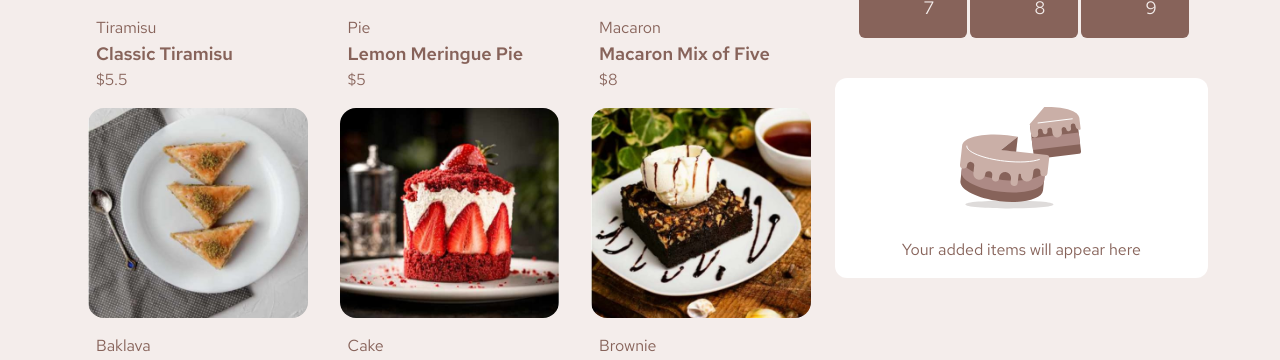
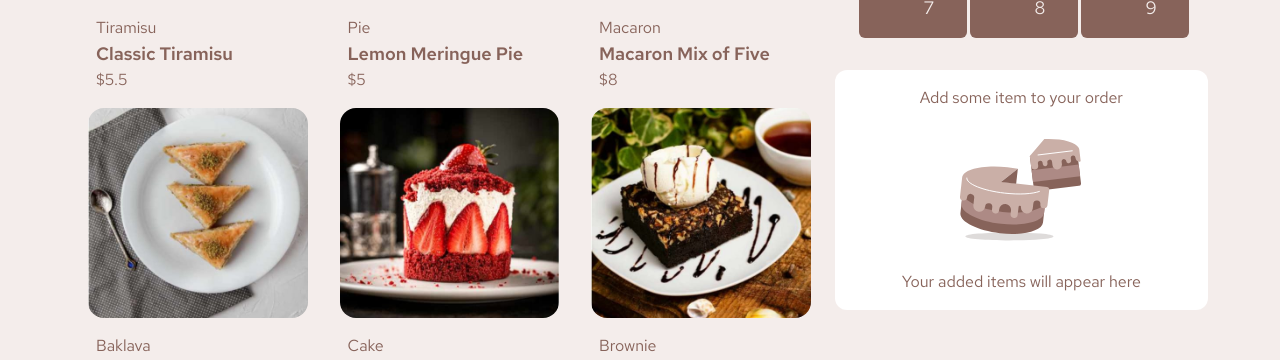
Before and after one commit to ShurGith/platos-menu-2, a React (Vite) app: page / in a window 1280 px wide. Shown: the part 362-722 px from the top of the page. Built offline with nearby package versions, Linux system fonts and the light colour scheme; some icons are missing.

Commit message:
A empezar Modales

```diff
--- a/package.json
+++ b/package.json
@@ -14,6 +14,7 @@
     "@heroicons/react": "^2.2.0",
     "@tailwindcss/vite": "^4.1.6",
     "headlessui": "^0.0.0",
+    "lodash": "^4.17.21",
     "react": "^19.1.0",
     "react-dom": "^19.1.0",
     "react-router-dom": "^7.6.0",
--- a/src/compontes/CardsContainer.jsx
+++ b/src/compontes/CardsContainer.jsx
@@ -5,12 +5,10 @@ import TablesSelect from "./TablesSelect";
 
 import { useProduct } from "../context/ProductoContext";
 import { useOrderContext } from "../context/OrderContext";
-import { useTablesContext } from "../context/TablesContext";
 import ModalOrderConfirm from "./modals/ModalOrderConfirm";
 
 function CardsContainer() {
-    const { counter, orderCart, modalOption} = useOrderContext();
-    const { tableActual } = useTablesContext();
+    const {  orderCart, modalOption } = useOrderContext();
     const { data } = useProduct();
     const pendingOrders = orderCart.length;
 
@@ -19,12 +17,12 @@ function CardsContainer() {
         document.getElementById('table'+mesa).click()
     };
 
-
    const salida = data.sort((a, b) => a.name.localeCompare(b.name, 'en', { sensitivity: 'base' }));
     const mesas = [...new Set(orderCart.map(order => order.table))].sort();
 
     return (
-        <div className="w-full  flex flex-col-reverse  lg:grid lg:grid-cols-6 gap-2 px-2 lg:px-18 py-6 relative overflow-hidden">
+
+        <div className="w-full flex flex-col-reverse lg:grid lg:grid-cols-6 gap-2 px-2 lg:px-18 py-6 overflow-hidden relative">
                <ModalOrder />
              {/*   <ModalDeleteConfirm /> */}
                <ModalOrderConfirm option={modalOption} />
@@ -50,26 +48,11 @@ function CardsContainer() {
                 </div>
             </div>
 
-            <div className="lg:col-span-2 mt-8 h-fit gap-4 flex flex-col">
+            <div className="lg:col-span-2  mt-8 h-fit gap-4 flex flex-col relative">
                 <div className="flex flex-col gap-4 lg:px-6 px-2 py-4">
                     <TablesSelect />
                 </div>
-                <div className="lg:min-w-1/4  bg-white h-fit rounded-xl py-4 ">
-                    {tableActual && counter > 0 &&
-                        <>
-                            <h2 className="text-xl border-b border-rosado-10 ml-6 text-rojo font-siete mb14 ">
-                                Table #: {tableActual}
-                                <span className="text-base font-cinco ml-2">Order Summary</span>
-                            </h2>
-
-                            <h3 className="ml-18 mt-2 mb-2 text-rojo text-cinco">
-                                Total quantity <span className="font-siete">
-                                    ({counter})</span></h3>
-                        </>
-                    }
-
                     <Ordered />
-                </div>
             </div>
         </div>
     )
--- a/src/compontes/Ordered.jsx
+++ b/src/compontes/Ordered.jsx
@@ -1,14 +1,101 @@
+import isEqual from 'lodash/isEqual';
 import { useOrderContext } from "../context/OrderContext";
+import { useTablesContext } from "../context/TablesContext";
+import { useState } from 'react';
 
 function Ordered() {
-    const { actualOrder, hayData, totalPay, setOpenModal, removeThisItem } = useOrderContext();
+    const { actualOrder, hayData, totalPay, setOpenModal, removeThisItem, counter,
+        setActualOrder, addOrUpdateOrder, deleteOrder, setModalOption, setOpenOrderConfirm, orderCart } = useOrderContext();
+    const { setTableActual, tableActual } = useTablesContext();
+
     //Ordenar los items pedidos por nombre
     const data = actualOrder.sort((a, b) => a.name.localeCompare(b.name, 'es', { sensitivity: 'base' }))
 
+    const [newOrder, setNewOrder] = useState(false);
+
+
+
+    function makeOrder() { //Resetea los botones
+        addOrUpdateOrder(tableActual, actualOrder)
+        setActualOrder([])
+        setTableActual(null)
+        setOpenOrderConfirm(true)
+        setModalOption('confirm')
+    }
+
+    function goBack() {
+        document.querySelectorAll('[data-type="table"]').forEach((elemento) => {
+            elemento.classList.remove('border-2', 'bg-rosado-90', 'border-rosado-30', 'border-2')
+        })
+        setTableActual(null);
+    }
+
+    function cancelOrder() {
+        setActualOrder([]);
+        setTableActual(null);
+        deleteOrder(tableActual)
+    }
+
+    const isNewOrder = () => {
+        return orderCart.find(order => order.table === tableActual) ? false : true;
+    }
+
+    const isOrder = () => {
+        const findTable = orderCart.find(order => order.table === tableActual)?.item;
+        return isEqual(findTable, actualOrder);
+    }
+
+
+    function consolea() {
+        console.clear()
+        //console.log("seleccionable:", seleccionable)
+        console.log("tableActual: ", tableActual)
+        console.log("orderCart: ", orderCart)
+        console.log("actualOrder: ", actualOrder)
+        console.log("Buscamos mesa actual: ", orderCart.find(order => order.table === tableActual));
+        console.log("actualOrder: ", actualOrder)
+        console.log("Finding mesa actual: ", orderCart.find(order => order.table === tableActual)?.item);
+    }
+
     return (
-        <div className="flex flex-col gap-4 w-full text-main lg:px-6">
+        <>
+        <div className={`${hayData ? 'lg:absolute lg:top-2 lg:right-0' : ''} w-full bg-white h-fit rounded-xl py-4 relative`}>
+            {tableActual && counter > 0 &&
+                <>
+                    <h2 className="text-xl border-b border-rosado-10 ml-6 text-rojo font-siete mb14 ">
+                        Table #: {tableActual}
+                        <span className="text-base font-cinco ml-2">Order Summary</span>
+                    </h2>
+
+                    <h3 className="ml-18 mt-2 mb-2 text-rojo text-cinco">
+                        Total quantity <span className="font-siete">
+                            ({counter})</span></h3>
+                </>
+            }
             {hayData &&
                 <div className="flex flex-col gap-4 w-full px-6 lg:p-2">
+                    <div id="order-action" className=" flex-col items-center gap-2 mt-2">
+                            <>
+                                {actualOrder.length > 0 &&
+                                    <h2 className="text-2xl font-bold text-center"
+                                        onClick={() => consolea()}>Make Action</h2>
+                                }
+                                <div className="grid grid-cols-3 justify-center gap-2 w-full">
+                                    <button
+                                        onClick={() => makeOrder()}
+                                    className={`${isOrder() ? 'opacity-20 cursor-not-allowed' : 'cursor-pointer'} bg-verde px-4 py-2 rounded-md text-rosado-10`}>
+                                        {isNewOrder() ? 'Make Order' : 'Update Order'}
+                                    </button>
+                                    <button
+                                        onClick={() => goBack()}
+                                        className='bg-blue-400 cursor-pointer px-4 py-2 rounded-md text-rosado-10'>Go Back</button>
+                                    <button
+                                        onClick={() => (actualOrder.length <= 0 ? null : cancelOrder())}
+                                        className={`${actualOrder.length <= 0 ? 'opacity-20 cursor-not-allowed' : 'cursor-pointer'} bg-rojo px-4 py-2 rounded-md text-rosado-10`}>Remove Order</button>
+                                </div>
+                            </>
+                    </div>
+
                     {data.map((item) => (
                         <div key={item.name} className="flex w-full flex-col font-cuatro border-b text-sm border-rosado-10 py-2">
                             <p className="font-siete">{item.name}</p>
@@ -27,25 +114,27 @@ function Ordered() {
                     ))}
                     <div className="flex items-center justify-between  mt-10 text-rosado-90">
                         <h4 className="ont-cuatro text-sm">Order total</h4>
-                        <h4 className= "font-siete text-2xl text-center"> ${totalPay}</h4>
+                        <h4 className="font-siete text-2xl text-center"> ${totalPay}</h4>
                     </div>
                     <div className="flex items-center justify-center gap-2 mt-10 text-rosado-50 bg-rosado-10 p-2 rounded">
                         <img src="/assets/images/icon-carbon-neutral.svg" alt="" />
-                        <h4 className= "font-cuatro text-sm text-center"> This is a <span className="font-siete text-xs">carbon-neutral</span> delivery</h4>
+                        <h4 className="font-cuatro text-sm text-center"> This is a <span className="font-siete text-xs">carbon-neutral</span> delivery</h4>
                     </div>
                     <button
                         onClick={() => setOpenModal(true)}
-                    className="cursor-pointer bg-rojo text-rosado-10 py-2 rounded-full">CheckOut Order</button>
+                        className={`${isNewOrder() ? 'opacity-20 cursor-not-allowed' : 'cursor-pointer'} bg-rojo text-rosado-10 py-2 rounded-full`}>CheckOut Order</button>
                 </div>
             }
 
             {!hayData &&
                 <div className="flex flex-col items-center gap-4">
+                    <h6>Add some item to your order</h6>
                     <img src="/assets/images/illustration-empty-cart.svg" alt="" />
-                    <h1>Your added items will appear here</h1>
+                    <h6>Your added items will appear here</h6>
+                </div>}
+
         </div>
-            }
-        </div>
+        </>
     )
 }
 
--- a/src/compontes/TablesSelect.jsx
+++ b/src/compontes/TablesSelect.jsx
@@ -1,68 +1,35 @@
 import { useOrderContext } from "../context/OrderContext";
 import { useTablesContext } from "../context/TablesContext";
 import { Icon } from '@iconify-icon/react';
+import isEqual from 'lodash/isEqual';
+function TablesSelect() {
+    const { tables, setTableActual, tableActual} = useTablesContext();
+    const { orderCart, actualOrder } = useOrderContext();
 
-function TablesSelect() {
-    const { tables, setTableActual, tableActual, seleccionable, setSeleccionable } = useTablesContext();
-    const { setActualOrder, orderCart, actualOrder, addOrUpdateOrder, deleteOrder, setModalOption,setOpenOrderConfirm } = useOrderContext();
-
-    function comumAction(desactivar = false) {
+    function comumAction(table) {
         document.querySelectorAll('[data-type="table"]').forEach((elemento) => {
-            if (desactivar) {
-                elemento.classList.add('border-2', 'bg-rosado-90', 'border-rosado-30', 'border-2', 'opacity-20', 'cursor-not-allowed')
-                elemento.classList.remove('cursor-pointer', "bg-rosado-50")
-            }else{
-                elemento.classList.remove('border-2', 'bg-rosado-90', 'border-rosado-30', 'border-2', 'opacity-20', 'cursor-not-allowed')
-                elemento.classList.add('cursor-pointer', "bg-rosado-50")
-            }
+             elemento.classList.remove('border-2', 'bg-rosado-90', 'border-rosado-30', 'border-2')
         });
+        document.getElementById('table' + table).classList.add('border-2', 'bg-rosado-90', 'border-rosado-30', 'border-2')
     }
 
-    function makeOrder() { //Resetea los botones
-        comumAction();
-        addOrUpdateOrder(tableActual, actualOrder)
-        setSeleccionable(true)
-        setActualOrder([])
-        setTableActual(null)
-        setOpenOrderConfirm(true)
-        setModalOption('confirm')
+    const clickfather = (mesa) => {
+        document.getElementById('table' + mesa).click()
     }
 
-    function goBack() {
-        comumAction();
-        setSeleccionable(true)
-        setTableActual(null);
+    function handleTable(table) { //Activacion de la mesa
+        comumAction(table);
+        setTableActual(table);
     }
 
-    function cancelOrder() {//Resetea los botones y elimina el pedido de la mesa actual
-        setActualOrder([]);
-        setSeleccionable(true)
-        setTableActual(null);
-        makeOrder() //Resetea los botones
-        deleteOrder(tableActual)
-    }
-
-    function handleTable(clickado, table) { //Activacion de la mesa
-        if (!seleccionable) return
-        comumAction(true);
-        //if (Number(clickado.id )=== table.id) {
-            clickado.classList.remove('bg-rosado-50', 'opacity-20')
-            clickado.classList.add('border-2', 'bg-rosado-90', 'border-rosado-30', 'border-2')
-       // }
-        setSeleccionable(false)
-        setTableActual(table);
-            console.log(clickado);
-            console.log(table);
-    }
-    const clickfather = (mesa)=>{
-        document.getElementById('table'+mesa).click()
-    }
     function consolea() {
         console.clear()
-        console.log("seleccionable:", seleccionable)
         console.log("tableActual: ", tableActual)
         console.log("orderCart: ", orderCart)
         console.log("actualOrder: ", actualOrder)
+        const mesaActual = orderCart.find(order => order.table === tableActual)?.item;
+        console.log("Mesa actual: ", mesaActual);
+        console.log("Mesa comparadas: ", isEqual(mesaActual, actualOrder));
     }
 
     return (
@@ -74,12 +41,12 @@ function TablesSelect() {
                 <div className=" grid max-w-2xl grid-cols-3 gap-2">
                     {tables.map((table) => (
                         <button key={table.id}
-                                id={`table${table.id}`}
-                                data-type="table"
+                            id={`table${table.id}`}
+                            data-type="table"
                             className={`relative text-lg gap-2 flex items-center px-8 py-4 w-fit rounded-md cursor-pointer bg-rosado-50 text-rosado-10`}
-                            onClick={(e) => handleTable(e.target, table.id)}>
+                            onClick={() => handleTable(table.id)}>
                             <Icon icon="ic:sharp-table-restaurant" width="24" height="24"
-                            onClick={()=>{clickfather(table.id)}}
+                                onClick={() => { clickfather(table.id) }}
                             />
                             # {table.id}
                         </button>
@@ -87,28 +54,6 @@ function TablesSelect() {
                 </div>
             </div>
 
-            <div id="order-action" className=" flex-col items-center gap-2 mt-2">
-                {!seleccionable &&
-                <>
-                {actualOrder.length > 0 &&
-                <h2 className="text-2xl font-bold text-center">Make Action</h2>
-                }
-                {actualOrder.length <= 0 && <h2 className="text-2xl font-bold text-center">
-                    Add some item to your order or GoBack
-                </h2>}
-                <div className="flex justify-center gap-2 w-full">
-                    <button
-                        onClick={() => (actualOrder.length <= 0 ? null : makeOrder())}
-                        className={`${actualOrder.length === 0 ? 'opacity-20 cursor-not-allowed' : 'cursor-pointer'} bg-verde  px-4 py-2 rounded-md text-rosado-10`}>Make Order</button>
-                    <button
-                        onClick={() => goBack()}
-                        className='bg-blue-400 cursor-pointer px-4 py-2 rounded-md text-rosado-10'>Go Back</button>
-                    <button
-                        onClick={() => (actualOrder.length <= 0 ? null : cancelOrder())}
-                        className={`${actualOrder.length <= 0 ? 'opacity-20 cursor-not-allowed' : 'cursor-pointer'} bg-rojo px-4 py-2 rounded-md text-rosado-10`}>Remove Order</button>
-                </div>
-                </>}
-            </div>
         </div>
     )
 }
--- a/src/context/OrderContext.jsx
+++ b/src/context/OrderContext.jsx
@@ -16,6 +16,13 @@ export const OrderProvider = ({ children }) => {
         return datosGuardados ? JSON.parse(datosGuardados) : [];
     });
     const { tableActual } = useTablesContext();
+
+    useEffect(() => {
+        setCounter(
+            actualOrder.reduce((acc, item) => item.cantidad ? acc + item.cantidad : acc, 0)
+        );
+
+    }, [actualOrder, tableActual]);
 
     const hayData = actualOrder && actualOrder.length > 0;
     const totalItems = 1
@@ -63,12 +70,6 @@ export const OrderProvider = ({ children }) => {
         setActualOrder(prev => prev.filter(item => item.id !== id))
     }
 
-    useEffect(() => {
-        setCounter(
-            actualOrder.reduce((acc, item) => item.cantidad ? acc + item.cantidad : acc, 0)
-        );
-
-    }, [actualOrder, tableActual]);
 
     return (
         <OrderContext.Provider value={{
--- a/src/context/TablesContext.jsx
+++ b/src/context/TablesContext.jsx
@@ -5,7 +5,6 @@ export const TablesProvider = ({ children }) => {
     const [tablesSelect, setTablesSelect] = useState();
     const [table, setTable] = useState();
     const [tableActual, setTableActual] = useState();
-    const [seleccionable, setSeleccionable] = useState(true);
 
 
     const tables = [
@@ -26,7 +25,6 @@ export const TablesProvider = ({ children }) => {
             tablesSelect,setTablesSelect,
             table,setTable,
             tableActual, setTableActual,
-            seleccionable, setSeleccionable,
         }}>
             {children}
         </TablesContext.Provider>
```
Also changed, not shown: 2 other files (tests, documents, lock files or other folders). Lines whose indentation alone changed are shown as unchanged.
